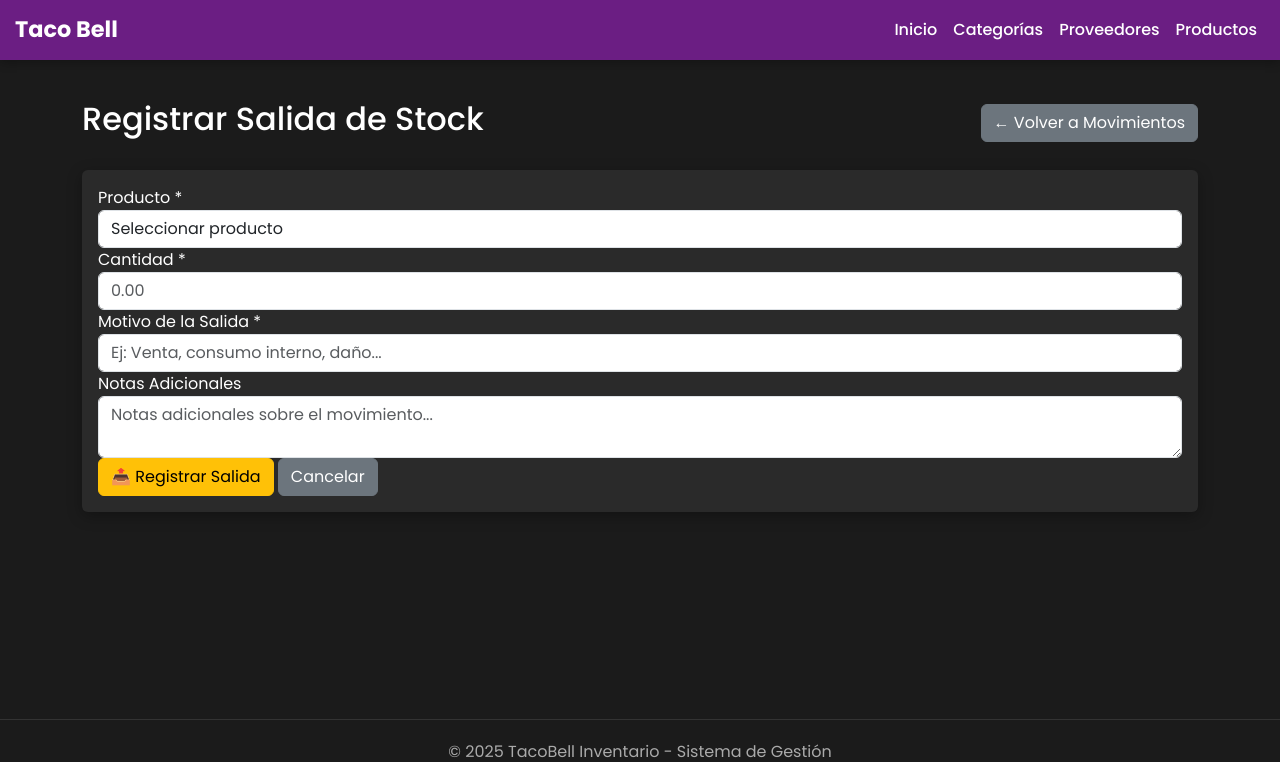
After one commit to juliantb1/Inventario_TB, a Flask app: page /movimientos/salida in a window 1280 px wide. The commit adds this page. Shown: the top 762 px of the page. Run offline with Flask 3, Linux system fonts and the light colour scheme; data that the repository does not hold is empty.

Commit message:
Entregable: Módulo de Productos y Movimientos completo
A un 90%

```diff
--- /dev/null
+++ b/app/routes/movimientos.py
@@ -0,0 +1,161 @@
+from flask import Blueprint, render_template, request, redirect, url_for, flash, jsonify
+from app.models.movimientos import Movimiento
+from app.models.productos import Producto
+from app import db
+from decimal import Decimal
+from datetime import datetime
+
+# Blueprint Movimientos
+movimientos_bp = Blueprint('movimientos', __name__, url_prefix='/movimientos')
+
+# ========================
+# Listar Movimientos
+# ========================
+@movimientos_bp.route('/')
+def listar_movimientos():
+    # Obtener parámetros de filtro
+    producto_id = request.args.get('producto_id', '')
+    tipo = request.args.get('tipo', '')
+
+    # Consulta base
+    query = Movimiento.query.join(Producto, Producto.Id == Movimiento.ProductoId)
+
+    # Aplicar filtros
+    if producto_id:
+        query = query.filter(Movimiento.ProductoId == producto_id)
+
+    if tipo:
+        query = query.filter(Movimiento.Tipo == tipo)
+
+    # Ordenar por fecha más reciente primero
+    movimientos = query.order_by(Movimiento.FechaCreacion.desc()).all()
+    productos = Producto.query.filter_by(Activo=True).all()
+
+    return render_template('movimientos/lista.html',
+                           movimientos=movimientos,
+                           productos=productos)
+
+# ========================
+# Registrar Entrada de Stock
+# ========================
+@movimientos_bp.route('/entrada', methods=['GET', 'POST'])
+def registrar_entrada():
+    productos = Producto.query.filter_by(Activo=True).all()
+
+    if request.method == 'POST':
+        try:
+            producto_id = int(request.form['producto_id'])
+            cantidad = Decimal(request.form['cantidad'])
+            motivo = request.form.get('motivo', '').strip()
+            notas = request.form.get('notas', '').strip()
+
+            producto = Producto.query.get_or_404(producto_id)
+
+            # Validaciones
+            if cantidad <= 0:
+                flash('La cantidad debe ser mayor a 0.', 'danger')
+                return render_template('movimientos/entrada.html', productos=productos)
+
+            # Crear movimiento de entrada
+            nuevo_movimiento = Movimiento(
+                ProductoId=producto_id,
+                Tipo='entrada',
+                Cantidad=cantidad,
+                Motivo=motivo,
+                Notas=notas,
+                Usuario="Sistema",
+                FechaCreacion=datetime.utcnow()
+            )
+
+            # Actualizar stock del producto
+            producto.CantidadActual += float(cantidad)
+
+            db.session.add(nuevo_movimiento)
+            db.session.commit()
+
+            flash(f'Entrada de {cantidad} unidades registrada exitosamente.', 'success')
+            return redirect(url_for('movimientos.listar_movimientos'))
+
+        except Exception as e:
+            db.session.rollback()
+            flash(f'Error al registrar entrada: {str(e)}', 'danger')
+            return render_template('movimientos/entrada.html', productos=productos)
+
+    return render_template('movimientos/entrada.html', productos=productos)
+
+# ========================
+# Registrar Salida de Stock
+# ========================
+@movimientos_bp.route('/salida', methods=['GET', 'POST'])
+def registrar_salida():
+    productos = Producto.query.filter_by(Activo=True).all()
+
+    if request.method == 'POST':
+        try:
+            producto_id = int(request.form['producto_id'])
+            cantidad = Decimal(request.form['cantidad'])
+            motivo = request.form.get('motivo', '').strip()
+            notas = request.form.get('notas', '').strip()
+
+            producto = Producto.query.get_or_404(producto_id)
+
+            # Validaciones
+            if cantidad <= 0:
+                flash('La cantidad debe ser mayor a 0.', 'danger')
+                return render_template('movimientos/salida.html', productos=productos)
+
+            if cantidad > Decimal(str(producto.CantidadActual)):
+                flash(f'No hay suficiente stock. Stock actual: {producto.CantidadActual}', 'danger')
+                return render_template('movimientos/salida.html', productos=productos)
+
+            # Crear movimiento de salida
+            nuevo_movimiento = Movimiento(
+                ProductoId=producto_id,
+                Tipo='salida',
+                Cantidad=cantidad,
+                Motivo=motivo,
+                Notas=notas,
+                Usuario="Sistema",
+                FechaCreacion=datetime.utcnow()
+            )
+
+            # Actualizar stock del producto
+            producto.CantidadActual -= float(cantidad)
+
+            db.session.add(nuevo_movimiento)
+            db.session.commit()
+
+            flash(f'Salida de {cantidad} unidades registrada exitosamente.', 'success')
+            return redirect(url_for('movimientos.listar_movimientos'))
+
+        except Exception as e:
+            db.session.rollback()
+            flash(f'Error al registrar salida: {str(e)}', 'danger')
+            return render_template('movimientos/salida.html', productos=productos)
+
+    return render_template('movimientos/salida.html', productos=productos)
+
+# ========================
+# API: Movimientos por Producto
+# ========================
+@movimientos_bp.route('/api/producto/<int:producto_id>')
+def movimientos_por_producto(producto_id):
+    try:
+        movimientos = Movimiento.query.filter_by(ProductoId=producto_id)\
+            .order_by(Movimiento.FechaCreacion.desc())\
+            .limit(10)\
+            .all()
+
+        return jsonify([
+            {
+                'id': m.Id,
+                'tipo': m.Tipo,
+                'cantidad': float(m.Cantidad),
+                'fecha': m.FechaCreacion.strftime('%Y-%m-%d %H:%M') if m.FechaCreacion else 'N/A',
+                'motivo': m.Motivo,
+                'usuario': m.Usuario
+            }
+            for m in movimientos
+        ])
+    except Exception as e:
+        return jsonify({'error': str(e)}), 500
--- a/app/templates/inicio.html
+++ b/app/templates/inicio.html
@@ -44,9 +44,9 @@
                 <div class="col-md-6">
                     <div class="card h-100 shadow-lg">
                         <div class="card-body">
-                            <h3 class="card-title text-info">Reportes</h3>
-                            <p class="card-text">Genera reportes e informes del inventario (Próximamente)</p>
-                            <button class="btn btn-info" disabled>Próximamente</button>
+                            <h3 class="card-title text-info">Movimientos</h3>
+                            <p class="card-text">Registra entradas y salidas de inventario</p>
+                            <a href="{{ url_for('movimientos.listar_movimientos') }}" class="btn btn-info">Gestionar Movimientos</a>
                         </div>
                     </div>
                 </div>
--- /dev/null
+++ b/app/templates/movimientos/salida.html
@@ -0,0 +1,109 @@
+{% extends "base.html" %}
+
+{% block title %}Registrar Salida - TacoBell Inventario{% endblock %}
+
+{% block content %}
+<div class="container mt-4">
+    <div class="d-flex justify-content-between align-items-center mb-4">
+        <h2>Registrar Salida de Stock</h2>
+        <a href="{{ url_for('movimientos.listar_movimientos') }}" class="btn btn-secondary">
+            ← Volver a Movimientos
+        </a>
+    </div>
+
+    <div class="card">
+        <div class="card-body">
+            <form method="POST">
+                <!-- Selección de Producto -->
+                <div class="form-group">
+                    <label for="producto_id">Producto *</label>
+                    <select class="form-control" id="producto_id" name="producto_id" required>
+                        <option value="">Seleccionar producto</option>
+                        {% for producto in productos %}
+                        <option value="{{ producto.Id }}"
+                                data-stock="{{ producto.CantidadActual }}"
+                                data-unidad="{{ producto.UnidadMedida }}">
+                            {{ producto.CodigoSKU }} - {{ producto.Nombre }}
+                            (Stock: {{ producto.CantidadActual }} {{ producto.UnidadMedida }})
+                        </option>
+                        {% endfor %}
+                    </select>
+                </div>
+
+                <!-- Cantidad con validación de stock -->
+                <div class="form-group">
+                    <label for="cantidad">Cantidad *</label>
+                    <input type="number" step="0.01" class="form-control" id="cantidad"
+                           name="cantidad" placeholder="0.00" min="0.01" required>
+                    <small id="stock-info" class="form-text text-muted"></small>
+                </div>
+
+                <!-- Motivo -->
+                <div class="form-group">
+                    <label for="motivo">Motivo de la Salida *</label>
+                    <input type="text" class="form-control" id="motivo"
+                           name="motivo" placeholder="Ej: Venta, consumo interno, daño..." required>
+                </div>
+
+                <!-- Notas -->
+                <div class="form-group">
+                    <label for="notas">Notas Adicionales</label>
+                    <textarea class="form-control" id="notas" name="notas" rows="2"
+                              placeholder="Notas adicionales sobre el movimiento..."></textarea>
+                </div>
+
+                <!-- Botones -->
+                <div class="form-group">
+                    <button type="submit" class="btn btn-warning">
+                        📤 Registrar Salida
+                    </button>
+                    <a href="{{ url_for('movimientos.listar_movimientos') }}" class="btn btn-secondary">Cancelar</a>
+                </div>
+            </form>
+        </div>
+    </div>
+</div>
+
+<script>
+document.addEventListener('DOMContentLoaded', function() {
+    const productoSelect = document.getElementById('producto_id');
+    const cantidadInput = document.getElementById('cantidad');
+    const stockInfo = document.getElementById('stock-info');
+
+    // Actualizar información de stock cuando se selecciona un producto
+    productoSelect.addEventListener('change', function() {
+        const selectedOption = this.options[this.selectedIndex];
+        const stock = selectedOption.getAttribute('data-stock');
+        const unidad = selectedOption.getAttribute('data-unidad');
+
+        if (stock && unidad) {
+            stockInfo.textContent = `Stock disponible: ${stock} ${unidad}`;
+            stockInfo.className = 'form-text text-success';
+
+            // Establecer el máximo permitido
+            cantidadInput.setAttribute('max', stock);
+        } else {
+            stockInfo.textContent = '';
+        }
+    });
+
+    // Validar en tiempo real que no se exceda el stock
+    cantidadInput.addEventListener('input', function() {
+        const selectedOption = productoSelect.options[productoSelect.selectedIndex];
+        const stockMax = parseFloat(selectedOption.getAttribute('data-stock'));
+        const cantidad = parseFloat(this.value);
+
+        if (cantidad > stockMax) {
+            this.classList.add('is-invalid');
+            stockInfo.textContent = `❌ No hay suficiente stock. Máximo: ${stockMax}`;
+            stockInfo.className = 'form-text text-danger';
+        } else {
+            this.classList.remove('is-invalid');
+            const unidad = selectedOption.getAttribute('data-unidad');
+            stockInfo.textContent = `Stock disponible: ${stockMax} ${unidad}`;
+            stockInfo.className = 'form-text text-success';
+        }
+    });
+});
+</script>
+{% endblock %}
```
Also changed, not shown: app/__init__.py (+6 -3 lines), app/models/movimientos.py (added, +20 -0 lines), app/models/productos.py (+4 -4 lines), app/templates/movimientos/entrada.html (added, +63 -0 lines), app/templates/movimientos/lista.html (added, +93 -0 lines).
